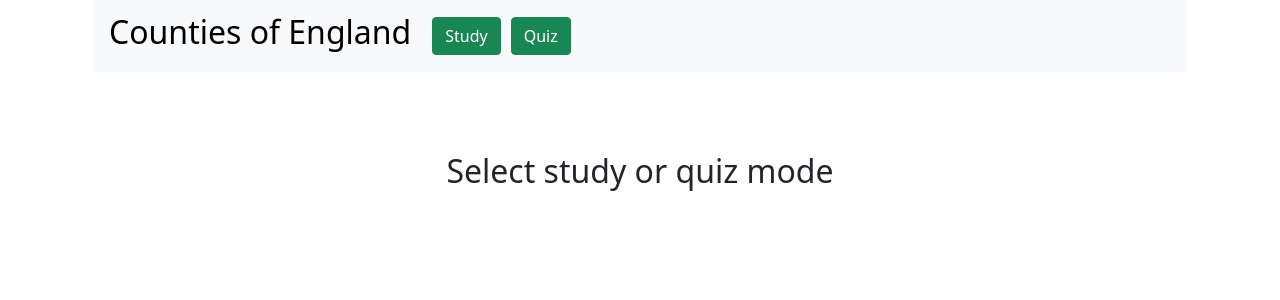
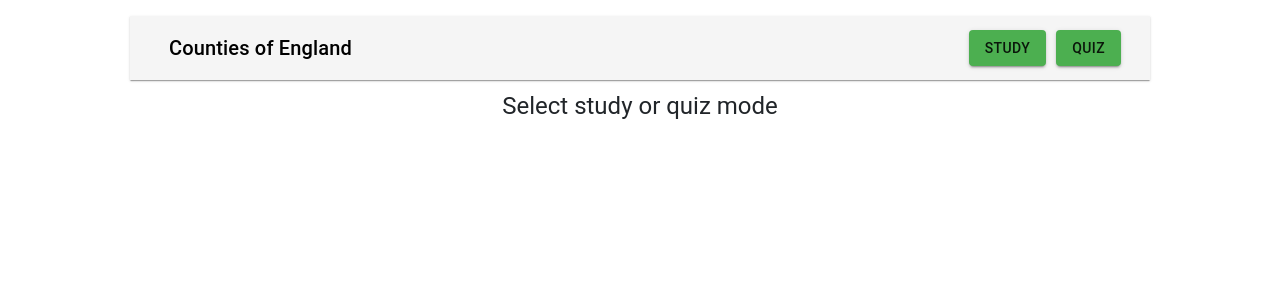
Before and after one commit to coryfitz/england_counties, a React (Create React App) app: page / in a window 1280 px wide. Shown: the top 300 px of the page. Built offline with nearby package versions, Linux system fonts and the light colour scheme.

Commit message:
converted and header and study to material ui

```diff
--- a/package.json
+++ b/package.json
@@ -3,6 +3,9 @@
   "version": "0.1.0",
   "private": true,
   "dependencies": {
+    "@emotion/react": "^11.11.3",
+    "@emotion/styled": "^11.11.0",
+    "@mui/material": "^5.15.10",
     "@testing-library/jest-dom": "^5.16.5",
     "@testing-library/react": "^13.4.0",
     "@testing-library/user-event": "^13.5.0",
--- /dev/null
+++ b/src/HeadBar.tsx
@@ -0,0 +1,35 @@
+import React from "react";
+import { title } from './Config';
+import AppBar from '@mui/material/AppBar';
+import Toolbar from '@mui/material/Toolbar';
+import Typography from '@mui/material/Typography';
+import Button from '@mui/material/Button';
+import Container from '@mui/material/Container';
+import Box from '@mui/material/Box';
+import Link from '@mui/material/Link';
+
+function HeadBar() {
+    return (
+        <Container>
+            <Box sx={{ marginTop: 2 }}>
+                <AppBar position="static" color="default" elevation={1}>
+                    <Toolbar>
+                        <Link href="/" color="inherit" style={{ flexGrow: 1, textDecoration: 'none' }}>
+                            <Typography variant="h6" style={{ color: 'black', marginLeft: 15 }}>
+                                {title}
+                            </Typography>
+                        </Link>
+                        <Button color="inherit" variant="contained" href="study" style={{ margin: 5, backgroundColor: '#4CAF50' }}>
+                            Study
+                        </Button>
+                        <Button color="inherit" variant="contained" href="quiz" style={{ margin: 5, backgroundColor: '#4CAF50' }}>
+                            Quiz
+                        </Button>
+                    </Toolbar>
+                </AppBar>
+            </Box>
+        </Container>
+    );
+}
+
+export default HeadBar;
--- a/src/Home.tsx
+++ b/src/Home.tsx
@@ -1,26 +1,18 @@
-import React from "react";
-import {title} from './Config';
+import Typography from '@mui/material/Typography';
+import Container from '@mui/material/Container';
+import HeadBar from './HeadBar';
 
 function Home() {
     return (
-        <div className="container">
-
-            <nav className="navbar navbar-expand-lg navbar-light bg-light">
-                <a className="navbar-brand justify-content-end" href="/" style={{color: 'black', marginLeft: 15}}><h2>{title}</h2></a>
-                <div>
-                    <a type="button" className="btn btn-success" href="study" style={{margin: 5}}>Study</a>
-                    <a type="button" className="btn btn-success" href="quiz" style={{margin: 5}}>Quiz</a>
-                </div>
-            </nav>
-
-            <div className="container" style={{marginTop: 80, textAlign: 'center'}}>
-                <h2>
+        <Container>
+            <HeadBar />
+            <Container style={{ marginTop: 10, textAlign: 'center' }}>
+                <Typography variant="h5">
                     Select study or quiz mode
-                </h2>
-            </div>
-
-        </div>
-    )
+                </Typography>
+            </Container>
+        </Container>
+    );
 }
 
 export default Home;
--- a/src/Quiz.tsx
+++ b/src/Quiz.tsx
@@ -3,6 +3,7 @@ import { ComposableMap, Geographies, Geography } from "react-simple-maps";
 import _ from 'lodash';
 import {scale, center_left, center_right, title, unitType, geoUrl} from './Config';
 import { useQuiz, QuizProvider } from './QuizContext';
+import HeadBar from './HeadBar';
 
 function TextBox() {
   const { quiz, quizIndex, message } = useQuiz();
@@ -62,13 +63,7 @@ function Map() {
 
   return (
     <div className="container">
-      <nav className="navbar navbar-expand-lg navbar-light bg-light">
-        <a className="navbar-brand justify-content-end" href="/" style={{color: 'black', marginLeft: 15}}><h2>{title}</h2></a>
-        <div>
-          <a type="button" className="btn btn-success" href="study" style={{margin: 5}}>Study</a>
-          <a type="button" className="btn btn-success" href="quiz" style={{margin: 5}}>Quiz</a>
-        </div>
-      </nav>
+      <HeadBar />
 
       <div className="row">
         <div className="col-md-4">
--- a/src/Study.tsx
+++ b/src/Study.tsx
@@ -2,24 +2,26 @@ import React from 'react';
 import { ComposableMap, Geographies, Geography } from "react-simple-maps";
 import { scale, center_left, center_right, title, unitType, geoUrl } from './Config';
 import { useStudy, StudyProvider } from './StudyContext';
+import HeadBar from './HeadBar';
+import { Box, Card, CardContent, Typography, Container, Grid } from '@mui/material';
 
 function TextBox() {
   const { selectedUnit, message } = useStudy(); // Use context
   const unitTypeUpper = unitType[0].toUpperCase() + unitType.slice(1);
 
   return (
-    <div>
-      <div className="card" style={{marginTop: 40}}>
-        <div className="card-body">
-          <h2>{message}</h2>
-        </div>
-      </div>
-      <div className="card" style={{marginTop: 10}}>
-        <div className="card-body">
-          <h3>{unitTypeUpper}: {selectedUnit}</h3>
-        </div>
-      </div>
-    </div>
+    <Box>
+      <Card sx={{ mt: 5 }}>
+        <CardContent>
+          <Typography variant="h5">{message}</Typography>
+        </CardContent>
+      </Card>
+      <Card sx={{ mt: 1 }}>
+        <CardContent>
+          <Typography variant="h6">{unitTypeUpper}: {selectedUnit}</Typography>
+        </CardContent>
+      </Card>
+    </Box>
   );
 }
 
@@ -51,21 +53,15 @@ function Unit({ geography }: {geography: any}) {
 function Study() {
   return (
     <StudyProvider>
-      <div className="container">
-        <nav className="navbar navbar-expand-lg navbar-light bg-light">
-          <a className="navbar-brand justify-content-end" href="/" style={{color: 'black', marginLeft: 15}}><h2>{title}</h2></a>
-          <div>
-            <a type="button" className="btn btn-success" href="study" style={{margin: 5}}>Study</a>
-            <a type="button" className="btn btn-success" href="quiz" style={{margin: 5}}>Quiz</a>
-          </div>
-        </nav>
-        <div className="row">
-          <div className="col-md-4">
+      <Container>
+        <HeadBar />
+        <Grid container spacing={2}>
+          <Grid item xs={12} md={4}>
             <TextBox />
-          </div>
-          <div className="col-md-8">
-            <div className="card" style={{marginTop: 40}}>
-              <div className="card-body">
+          </Grid>
+          <Grid item xs={12} md={8}>
+            <Card sx={{ mt: 5 }}>
+              <CardContent>
                 <ComposableMap
                   projectionConfig={{
                     scale: scale,
@@ -81,11 +77,11 @@ function Study() {
                     ))}
                   </Geographies>
                 </ComposableMap>
-              </div>
-            </div>
-          </div>
-        </div>
-      </div>
+              </CardContent>
+            </Card>
+          </Grid>
+        </Grid>
+      </Container>
     </StudyProvider>
   )
 }
```
Also changed, not shown: 1 other file (tests, documents, lock files or other folders).
